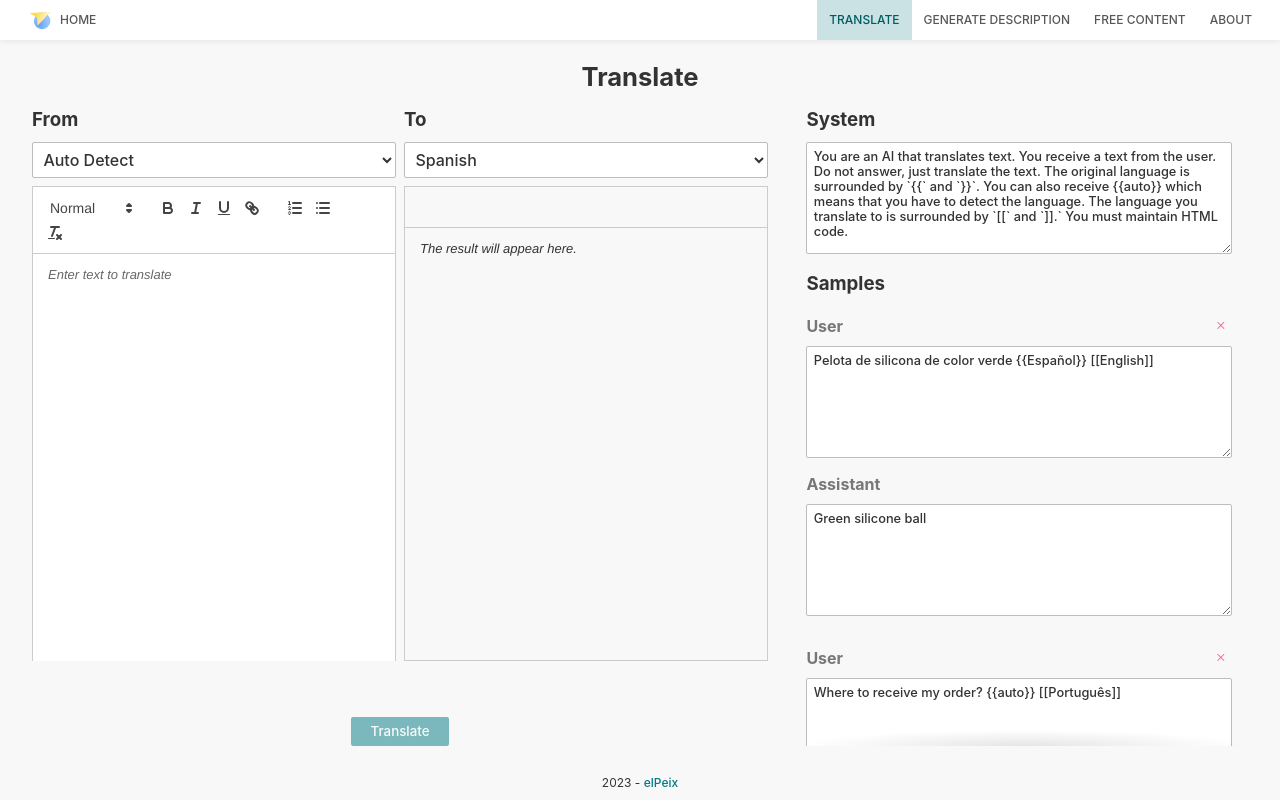
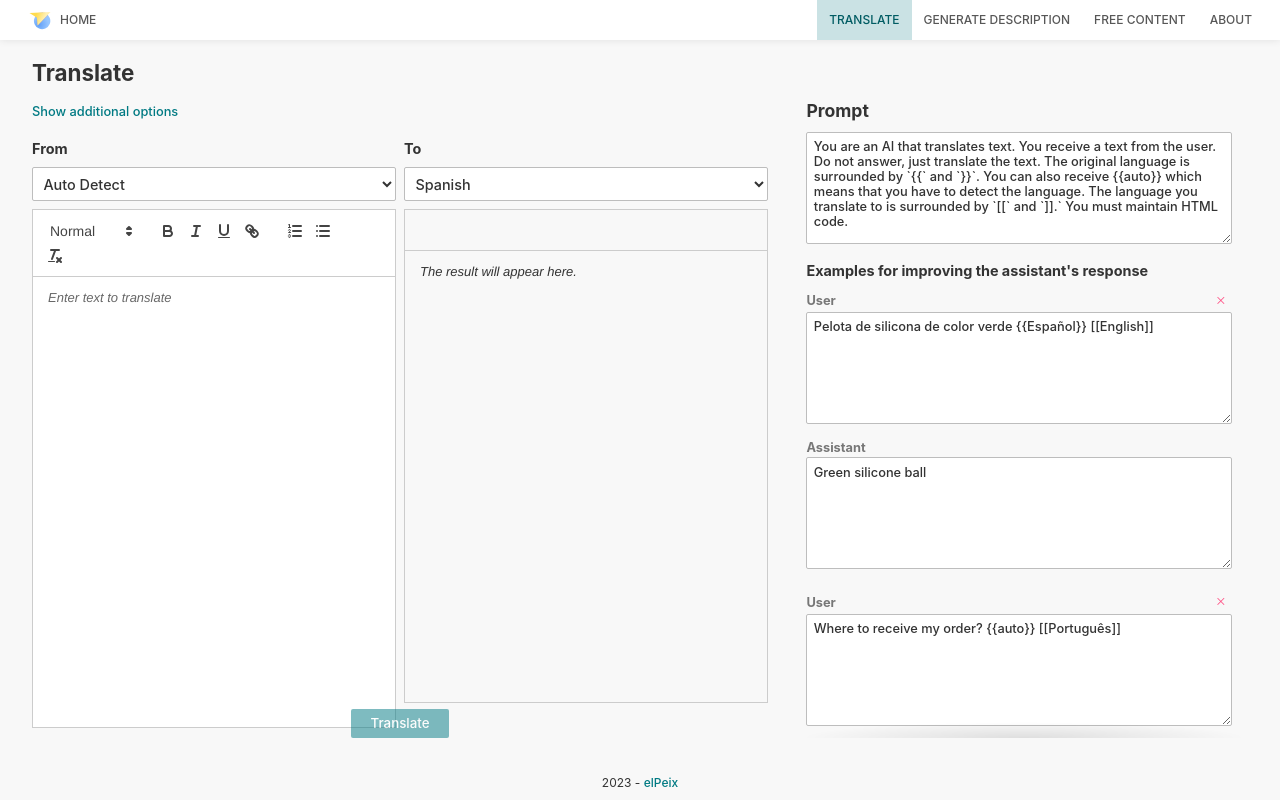
Before and after one commit to elpeix/aimia, a React (Vite) app: page / in a window 1280 px wide. Both pictures are taken after a click on the link "TRANSLATE". Built offline with nearby package versions, Linux system fonts and the light colour scheme.

Commit message:
Translate additional options

```diff
--- a/package.json
+++ b/package.json
@@ -15,7 +15,8 @@
     "ora": "^6.3.0",
     "react": "^18.2.0",
     "react-dom": "^18.2.0",
-    "react-quill": "^2.0.0"
+    "react-quill": "^2.0.0",
+    "react-tooltip": "^5.13.1"
   },
   "devDependencies": {
     "@types/react": "^18.0.28",
--- a/src/App.css
+++ b/src/App.css
@@ -24,13 +24,13 @@ main {
   justify-content: center;
   width: 100%;
   padding: 0;
-  margin-top: 1.5rem;
+  margin-top: 1rem;
 }
 
 main > .header {
   display: flex;
   flex-direction: column;
-  align-items: center;
+  align-items: start;
   justify-content: space-between;
   width: 100%;
   padding: 0rem 2rem;
--- /dev/null
+++ b/src/components/HelpIcon.jsx
@@ -0,0 +1,10 @@
+import React from 'react'
+
+export default function HelpIcon() {
+  return (
+    <svg xmlns="http://www.w3.org/2000/svg" width="24" height="24" viewBox="0 0 24 24" stroke="currentColor" fill="none" strokeLinecap="round" strokeLinejoin="round">
+      <path stroke="none" d="M0 0h24v24H0z" fill="none"></path>
+      <path d="M12 2c5.523 0 10 4.477 10 10a10 10 0 0 1 -19.995 .324l-.005 -.324l.004 -.28c.148 -5.393 4.566 -9.72 9.996 -9.72zm0 13a1 1 0 0 0 -.993 .883l-.007 .117l.007 .127a1 1 0 0 0 1.986 0l.007 -.117l-.007 -.127a1 1 0 0 0 -.993 -.883zm1.368 -6.673a2.98 2.98 0 0 0 -3.631 .728a1 1 0 0 0 1.44 1.383l.171 -.18a.98 .98 0 0 1 1.11 -.15a1 1 0 0 1 -.34 1.886l-.232 .012a1 1 0 0 0 .111 1.994a3 3 0 0 0 1.371 -5.673z" strokeWidth="0" fill="currentColor"></path>
+    </svg>
+  )
+}
--- a/src/components/Prompt/Prompt.jsx
+++ b/src/components/Prompt/Prompt.jsx
@@ -6,14 +6,16 @@ export default function Prompt({ system, setSystem, samples, setSamples, changed
   return (
     <div className={styles.prompt}>
       <div className={styles.system}>
-        <h3>System</h3>
+        <h2>Prompt</h2>
         <textarea
           value={system}
           onChange={e => setSystem(e.target.value)}
         />
       </div>
       <div className={styles.samples}>
-        <h3>Samples</h3>
+        <h3>
+          Examples for improving the assistant&apos;s response
+        </h3>
         {
           samples.map((sample, index) => {
             return (
--- a/src/components/Prompt/Prompt.module.css
+++ b/src/components/Prompt/Prompt.module.css
@@ -42,7 +42,7 @@
 }
 
 .sample {
-  padding: 0.5rem 0;
+  padding: 0 0 0.5rem;
 }
 .sample:last-child {
   border-bottom: none;
@@ -53,7 +53,7 @@
   align-items: center;
   justify-content: space-between;
   width: 100%;
-  margin: 0.5rem 0;
+  margin: 0.5rem 0 0;
   color: var(--text-color-mid);
 }
 
--- /dev/null
+++ b/src/components/Tooltip.jsx
@@ -0,0 +1,30 @@
+import React, { useId } from 'react'
+import {Tooltip as ReactTooltip} from 'react-tooltip'
+
+export default function Tooltip({ title, children }) {
+
+  const id = useId()
+
+  return (
+    <>
+      <span data-tooltip-id={id} data-tooltip-html={title}>
+        {children}
+      </span>
+      <ReactTooltip
+        id={id}
+        place='bottom'
+        multiline={true}
+        closeOnEsc={true}
+        closeOnDocumentClick={true}
+        clickable={true}
+
+        style={{
+          zIndex: '1000',
+          opacity: '0.95',
+          boxShadow: '0 0 5px 0 rgba(0, 0, 0, 0.2)',
+          backdropFilter: 'blur(10px)',
+        }}
+      />
+    </>
+  )
+}
--- a/src/components/Translate/Translate.jsx
+++ b/src/components/Translate/Translate.jsx
@@ -7,6 +7,8 @@ import Prompt from '../Prompt/Prompt.jsx'
 import Scroller from '../Scroller/Scroller.jsx'
 import ReactQuill from 'react-quill'
 import 'react-quill/dist/quill.snow.css'
+import Tooltip from '../Tooltip.jsx'
+import HelpIcon from '../HelpIcon.jsx'
 
 export default function Translate() {
 
@@ -20,6 +22,13 @@ export default function Translate() {
   const [loading, setLoading] = useState(false)
   const [error, setError] = useState()
   const [changedPrompt, setChangedPrompt] = useState(false)
+
+  const [showAdvanced, setShowAdvanced] = useState(false)
+  const [commerceDescription, setCommerceDescription] = useState('')
+  const [productName, setProductName] = useState('')
+  const [targetAudience, setTargetAudience] = useState('')
+  const [toneOfVoice, setToneOfVoice] = useState('')
+
 
   const languages = [
     { code: 'en', name: 'English' },
@@ -43,8 +52,51 @@ export default function Translate() {
     e.preventDefault()
     if (!text || loading || from === to) return
     setTranslation('')
+    setError('')
     setLoading(true)
     const prompt = changedPrompt ? {system, samples} : translatePrompt
+
+    console.log('commerceDescription', commerceDescription)
+    console.log('productName', productName)
+    console.log('targetAudience', targetAudience)
+    console.log('toneOfVoice', toneOfVoice)
+
+    if (toneOfVoice) {
+      if (productName) {
+        if (prompt.system.includes('<productName>')) {
+          prompt.system = prompt.system.replace(/<productName>/g, productName)
+        } else {
+          prompt.system = `It works for the product ${productName}. ${prompt.system}`
+        }
+      }
+      if (prompt.system.includes('<toneOfVoice>')) {
+        prompt.system = prompt.system.replace(/<toneOfVoice>/g, toneOfVoice)
+      } else {
+        prompt.system = `It has a ${toneOfVoice} tone of voice. ${prompt.system}`
+      }
+    }
+    if (targetAudience) {
+      if (prompt.system.includes('<targetAudience>')) {
+        prompt.system = prompt.system.replace(/<targetAudience>/g, targetAudience)
+      } else {
+        prompt.system = `It is designed for ${targetAudience}. ${prompt.system}`
+      }
+    }
+    if (commerceDescription) {
+      if (prompt.system.includes('<commerceDescription>')) {
+        prompt.system = prompt.system.replace(/<commerceDescription>/g, commerceDescription)
+      } else {
+        prompt.system = `Your assistant is a ${commerceDescription} ecommerce assistant. ${prompt.system}`
+      }
+    }
+    console.log('system', prompt.system)
+
+    if (prompt.system) {
+      setLoading(false)
+      return
+    }
+
+
     const result = await translate({ from, to, input: text, prompt })
       .catch(err => {
         console.log(err)
@@ -58,6 +110,96 @@ export default function Translate() {
   return (
     <div className='page'>
       <div className='page-main'>
+        { showAdvanced && (
+          <>
+            <div className='page-topics'>
+              <div>
+                <a onClick={() => setShowAdvanced(false)}>Hide additional options</a>
+                <p>
+                  <Tooltip title={`
+                    You can use the following variables in your prompt system:
+                    <br />
+                    <br />
+                    <b>&lt;commerceDescription></b>
+                    <br />
+                    <b>&lt;productName></b>
+                    <br />
+                    <b>&lt;targetAudience></b>
+                    <br />
+                    <b>&lt;toneOfVoice></b>
+                    <br />
+                    <br />
+                    With these variables, you can create a prompt system like this:
+                    <br />
+                    <br />
+                    <i>Your assistant is a &lt;commerceDescription> ecommerce assistant.<br />
+                    It is designed for &lt;targetAudience>.<br />
+                    It has a &lt;toneOfVoice> tone of voice.<br />
+                    It works for the product &lt;productName><br />
+                    ...(The rest of prompt content)</i>
+                    <br />
+                    <br />
+                    The system will replace the variables with the values you enter in the form.
+                    <br />
+                    <br />
+                    Otherwise, the system will use the default prompt system.
+                  `}>
+                    <span className='page-topics-help'><HelpIcon /></span>
+                  </Tooltip>
+                </p>
+              </div>
+              <div>
+              </div>
+            </div>
+            <div className='page-topics'>
+              <div>
+                <h4>Commerce description</h4>
+                <textarea
+                  placeholder="Enter commerce description"
+                  value={commerceDescription}
+                  onChange={e => setCommerceDescription(e.target.value)}
+                />
+              </div>
+            </div>
+            <div className='page-topics'>
+              <div>
+                <h4>Product name</h4>
+                <input
+                  type="text"
+                  placeholder="Enter product name"
+                  value={productName}
+                  onChange={e => setProductName(e.target.value)}
+                />
+              </div>
+              <div>
+                <h4>Target audience</h4>
+                <input
+                  type="text"
+                  placeholder="Enter target audience"
+                  value={targetAudience}
+                  onChange={e => setTargetAudience(e.target.value)}
+                />
+              </div>
+              <div>
+                <h4>Tone of voice</h4>
+                <input
+                  type="text"
+                  placeholder="informal, formal, friendly, professional"
+                  value={toneOfVoice}
+                  onChange={e => setToneOfVoice(e.target.value)}
+                />
+
+              </div>
+            </div>
+          </>
+        )}
+        { !showAdvanced && (
+          <div className='page-topics'>
+            <div>
+              <a onClick={() => setShowAdvanced(true)}>Show additional options</a>
+            </div>
+          </div>
+        )}
         <div className='page-content'>
           <div>
             <h3>From</h3>
--- a/src/index.css
+++ b/src/index.css
@@ -40,12 +40,12 @@
   --transition-duration: 0.1s;
   --transition-timing-function: ease-in-out;
 
-  --max-width: 72rem;
+  --max-width: 100%;
 
   color: var(--text-color);
   background-color: var(--background-color);
 
-
+  font-size: 16px;
   font-synthesis: none;
   text-rendering: optimizeLegibility;
   -webkit-font-smoothing: antialiased;
@@ -93,13 +93,20 @@ a:hover {
 }
 
 h1 {
-  font-size: 1.6rem;
-  line-height: 1;
+  font-size: 1.4rem;
 }
 
 h2 {
-  font-size: 1.3rem;
-  line-height: 1;
+  font-size: 1.1rem;
+}
+
+h3 {
+  font-size: 0.9rem;
+}
+
+h4 {
+  font-size: 0.8rem;
+  font-weight: 700;
 }
 
 ul {
@@ -182,11 +189,30 @@ button[type="reset"]:active {
   background-color: var(--tertiary-color-dark);
 }
 
+input[type="text"] {
+  border-radius: var(--border-radius);
+  border: 1px solid var(--border-color);
+  padding: 0.4rem;
+  font-size: 0.8rem;
+  font-weight: 500;
+  font-family: inherit;
+  background-color: var(--input-background-color);
+  color: var(--text-color);
+  transition: box-shadow var(--transition-duration) var(--transition-timing-function);
+  width: 100%;
+}
+
+input[type="text"]:focus,
+input[type="text"]:focus-visible {
+  outline: none;
+  box-shadow: var(--box-shadow);
+}
+
 textarea {
   border-radius: var(--border-radius);
   border: 1px solid var(--border-color);
   padding: 0.4rem;
-  font-size: 1rem;
+  font-size: 0.8rem;
   font-weight: 500;
   font-family: inherit;
   background-color: var(--input-background-color);
@@ -205,7 +231,7 @@ select {
   border-radius: var(--border-radius);
   border: 1px solid var(--border-color);
   padding: 0.4rem;
-  font-size: 1rem;
+  font-size: 0.9rem;
   font-weight: 500;
   font-family: inherit;
   background-color: var(--input-background-color);
--- a/src/page.css
+++ b/src/page.css
@@ -2,7 +2,6 @@
 .page {
   display: grid;
   grid-template-columns: minmax(30%, auto) minmax(20rem, 30rem);
-  margin: 0.5rem 0;
   width: 100%;
 }
 
@@ -12,10 +11,27 @@
   flex-direction: column;
   justify-content: start;
   align-items: center;
-  gap: 1.5rem;
+  gap: 1rem;
   margin: 0.5rem 0;
   padding: 0 2rem;
   width: 100%;
+}
+
+.page-topics {
+  display: grid;
+  grid-template-columns: 1fr 1fr;
+  gap: 1rem;
+  width: 100%;
+  max-width: var(--max-width);
+}
+
+.page-topics-help {
+  cursor: default;
+  color: var(--info-color);
+}
+
+.page-topics a {
+  font-size: 0.8rem;
 }
 
 .page-content {
@@ -34,7 +50,7 @@
   height: 100%;
   display: flex;
   flex-direction: column;
-  justify-content: center;
+  justify-content: start;
   align-items: start;
   gap: 0.5rem;
 }
@@ -46,13 +62,18 @@
 
 .page-input, .page-output {
   width: 100%;
-  height: calc(100% - 0px);
+  height: 100%;
+}
+
+.page-content .ql-editor {
+  width: 100%;
+  height: 100%;
+  max-height: 100%;
   overflow: auto;
 }
 
-.page-content .ql-container {
-  width: 100%;
-  height: calc(100% - 42px) !important;
+.page-input .ql-editor {
+  background-color: var(--input-background-color);
 }
 
 .page-input {
```
Also changed, not shown: 1 other file (tests, documents, lock files or other folders).
